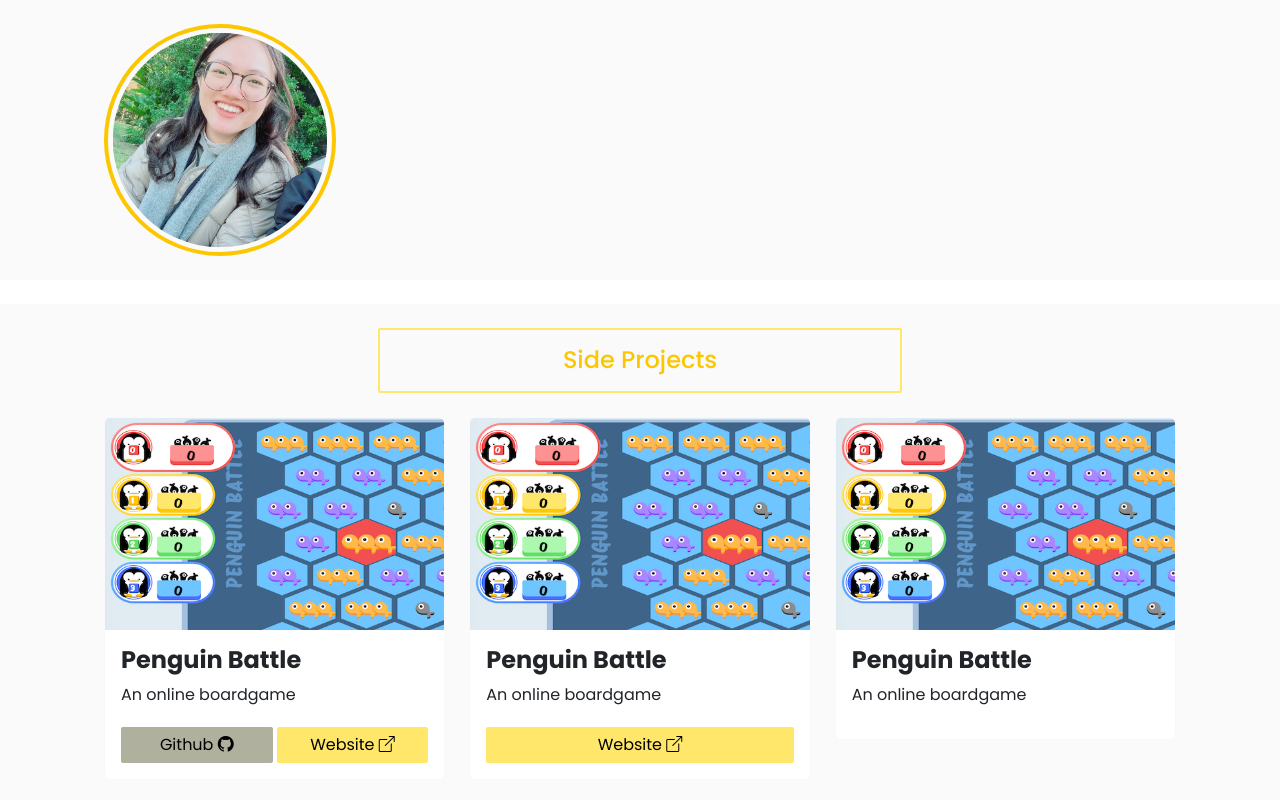
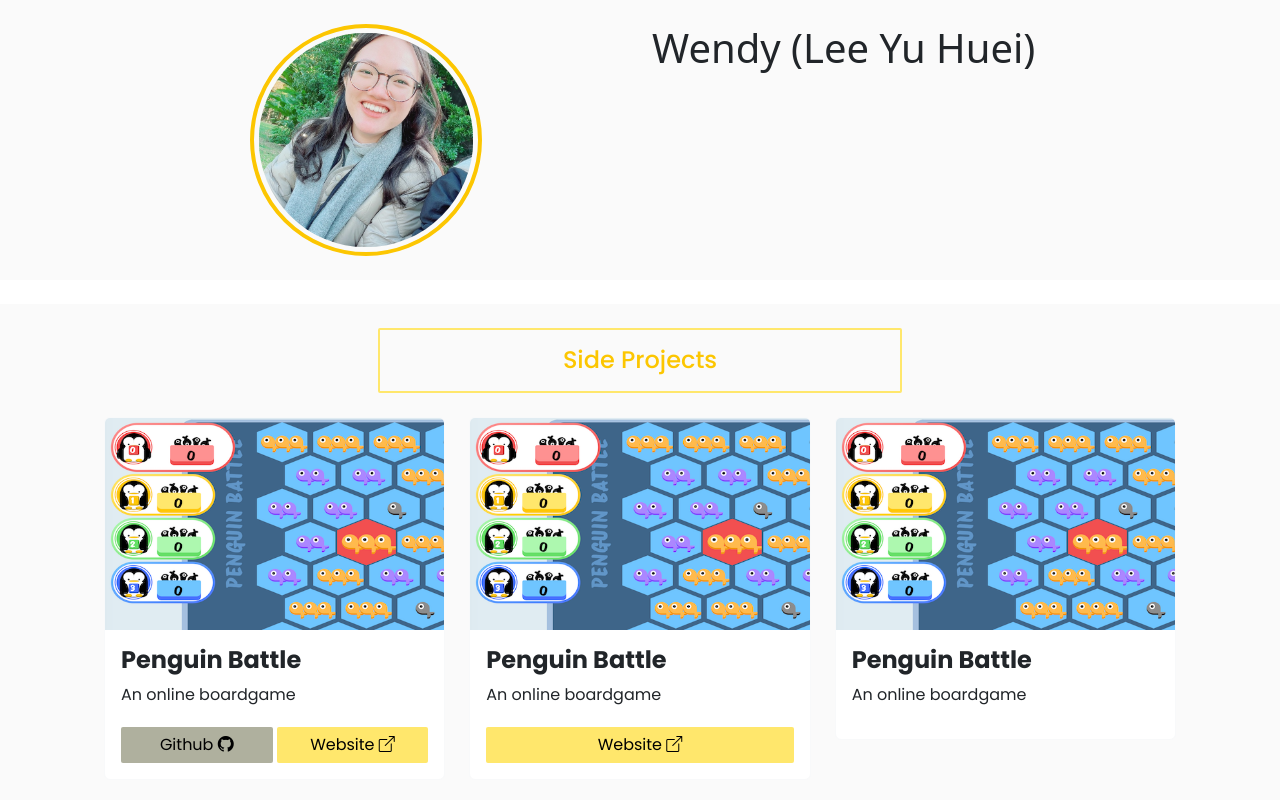
Before and after one commit to yuhueilee/wendyfolio, a React (Create React App) app: page / in a window 1280 px wide. Shown: the top 800 px of the page. Built offline with nearby package versions, Linux system fonts and the light colour scheme.

Commit message:
Configure the display of profile pic and introduction

```diff
--- a/src/components/introduction/index.scss
+++ b/src/components/introduction/index.scss
@@ -14,3 +14,13 @@
         @include size(232px);
     }
 }
+
+.introduction {
+    @include media-breakpoint-down(sm) {
+        justify-content: center;
+    }
+
+    @include media-breakpoint-up(sm) {
+        justify-content: start;
+    }
+}
--- a/src/components/introduction/index.tsx
+++ b/src/components/introduction/index.tsx
@@ -5,8 +5,14 @@ import { Col, Container, Image, Row } from 'react-bootstrap';
 const Introduction = () => {
     return (
         <Container>
-            <Row sm={2} md={1} lg={1}>
-                <Col key={0}>
+            <Row sm={1} md={2} lg={2} className="d-flex justify-content-center">
+                <Col
+                    key={0}
+                    xs={12}
+                    sm={5}
+                    md={5}
+                    className="d-flex justify-content-center"
+                >
                     <Image
                         src={
                             process.env.PUBLIC_URL + "/images/profile-pic.jpeg"
@@ -15,7 +21,15 @@ const Introduction = () => {
                         className="profile"
                     />
                 </Col>
-                <Col key={1}></Col>
+                <Col
+                    key={1}
+                    xs={12}
+                    sm={7}
+                    md={7}
+                    className="d-flex introduction"
+                >
+                    <h1>Wendy (Lee Yu Huei)</h1>
+                </Col>
             </Row>
         </Container>
     );
```
